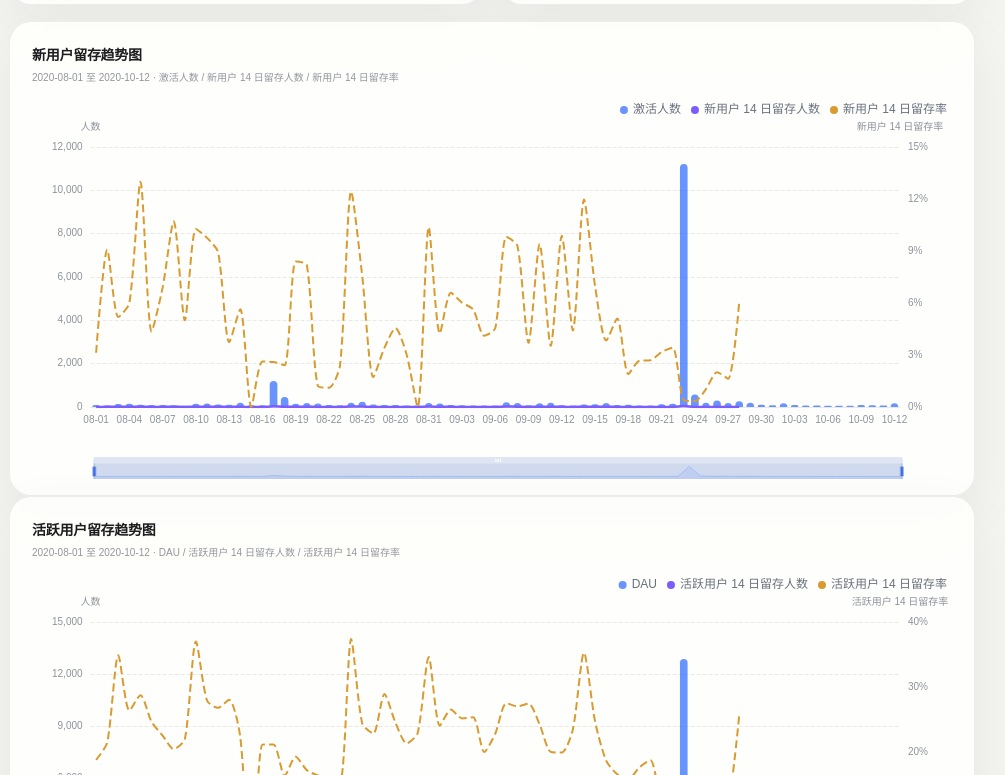
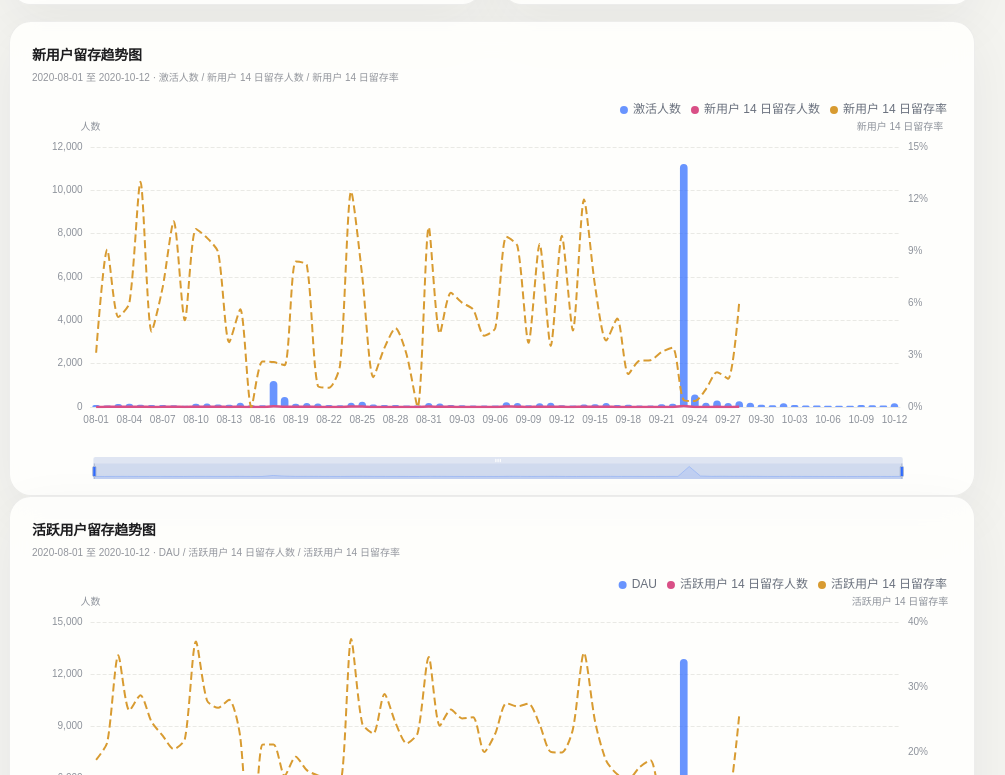
Before and after one commit to zbqingtianyun/daily-and-weekly-dashboard, a Next.js app: page / in a window 1280 px wide. Shown: the part 1045-1820 px from the top of the page, without its empty margins (269-1274 px from the left). Built offline with nearby package versions, Linux system fonts and the light colour scheme.

Commit message:
优化经营总览组合图配色

```diff
--- a/components/dashboard.tsx
+++ b/components/dashboard.tsx
@@ -18,6 +18,7 @@ type View = "overview" | "growth" | "revenue" | "conversion";
 const COLORS = {
   blue: "#2f6bff",
   violet: "#7c5cfc",
+  pink: "#d94f86",
   gold: "#d89b31",
   ink: "#1d1d1f",
   slate: "#69707d",
@@ -241,8 +242,8 @@ function DailyDualAxisTrendChart({
           smooth: 0.25,
           showSymbol: false,
           connectNulls: false,
-          lineStyle: { width: 2.5, color: COLORS.violet },
-          itemStyle: { color: COLORS.violet },
+          lineStyle: { width: 2.5, color: COLORS.pink },
+          itemStyle: { color: COLORS.pink },
           data: rows.map((row) => isMature(row, latest, maturityDays) && row[comparisonKey] !== null ? Number(row[comparisonKey]) : null)
         },
         {
```
